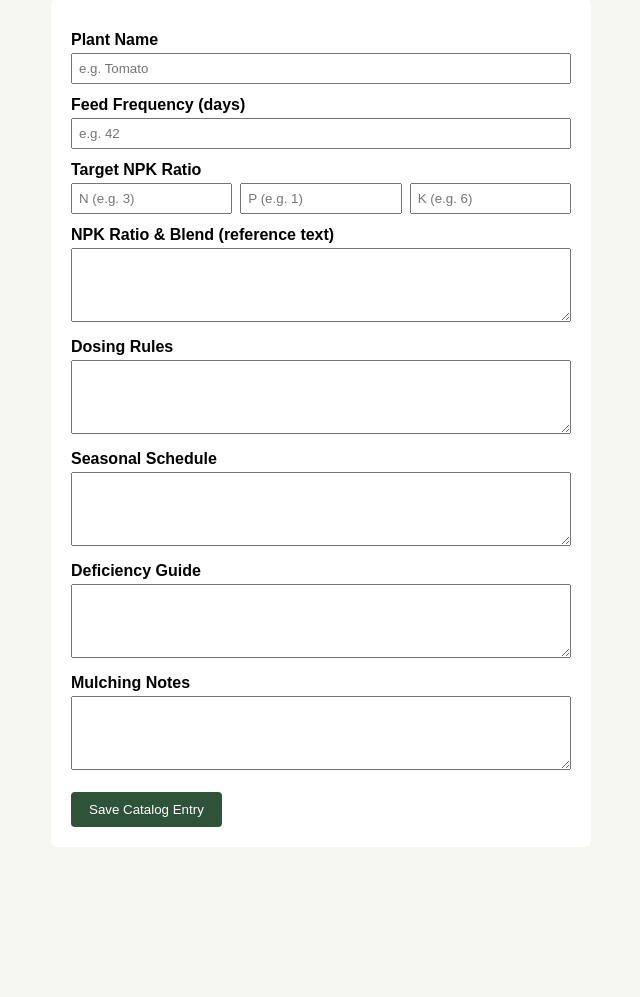
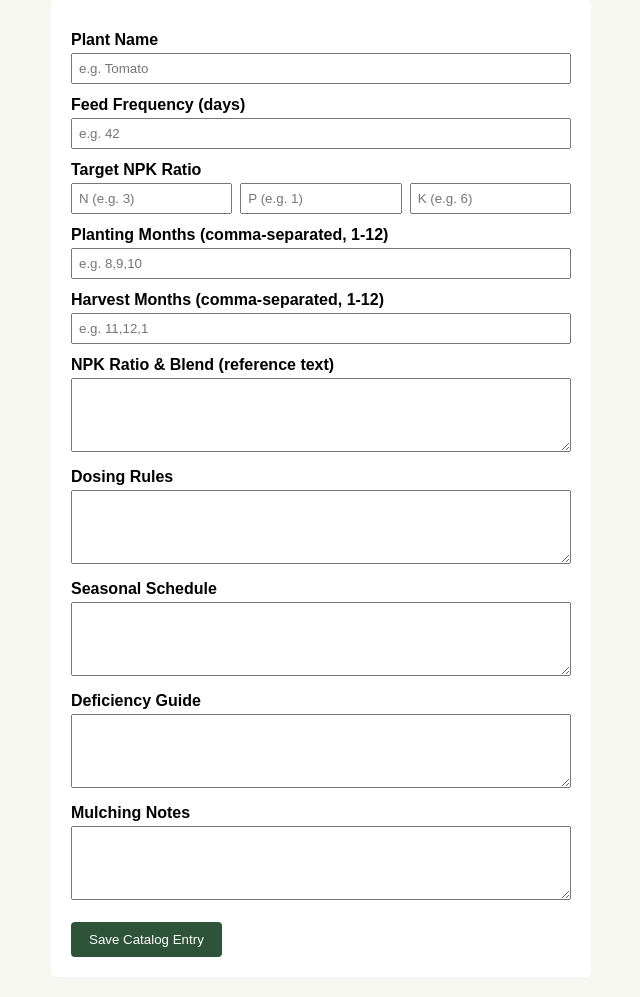
Before and after one commit to WarlockAUS/garden-tracker, a Flask app: page /catalog/add in a window 1280 px wide. Shown: the part 168-1165 px from the top of the page, without its empty margins (139-779 px from the left). Before the commit the page ends 1015 px from the top, so only its background shows below. Run offline with Flask 3, Linux system fonts and the light colour scheme; parts of the project's set-up code (start-up, migrations or seed data) failed here and were passed over.

Commit message:
Add planting and harvest months input fields
Added input fields for planting and harvest months.

```diff
--- a/templates/catalog_add.html
+++ b/templates/catalog_add.html
@@ -14,6 +14,12 @@
         <input type="number" step="0.1" name="npk_p" placeholder="P (e.g. 1)">
         <input type="number" step="0.1" name="npk_k" placeholder="K (e.g. 6)">
     </div>
+
+    <label>Planting Months (comma-separated, 1-12)</label>
+    <input type="text" name="plant_months" placeholder="e.g. 8,9,10">
+
+    <label>Harvest Months (comma-separated, 1-12)</label>
+    <input type="text" name="harvest_months" placeholder="e.g. 11,12,1">
 
     <label for="npk_ratio">NPK Ratio & Blend (reference text)</label>
     <textarea id="npk_ratio" name="npk_ratio" rows="4"></textarea>
```
